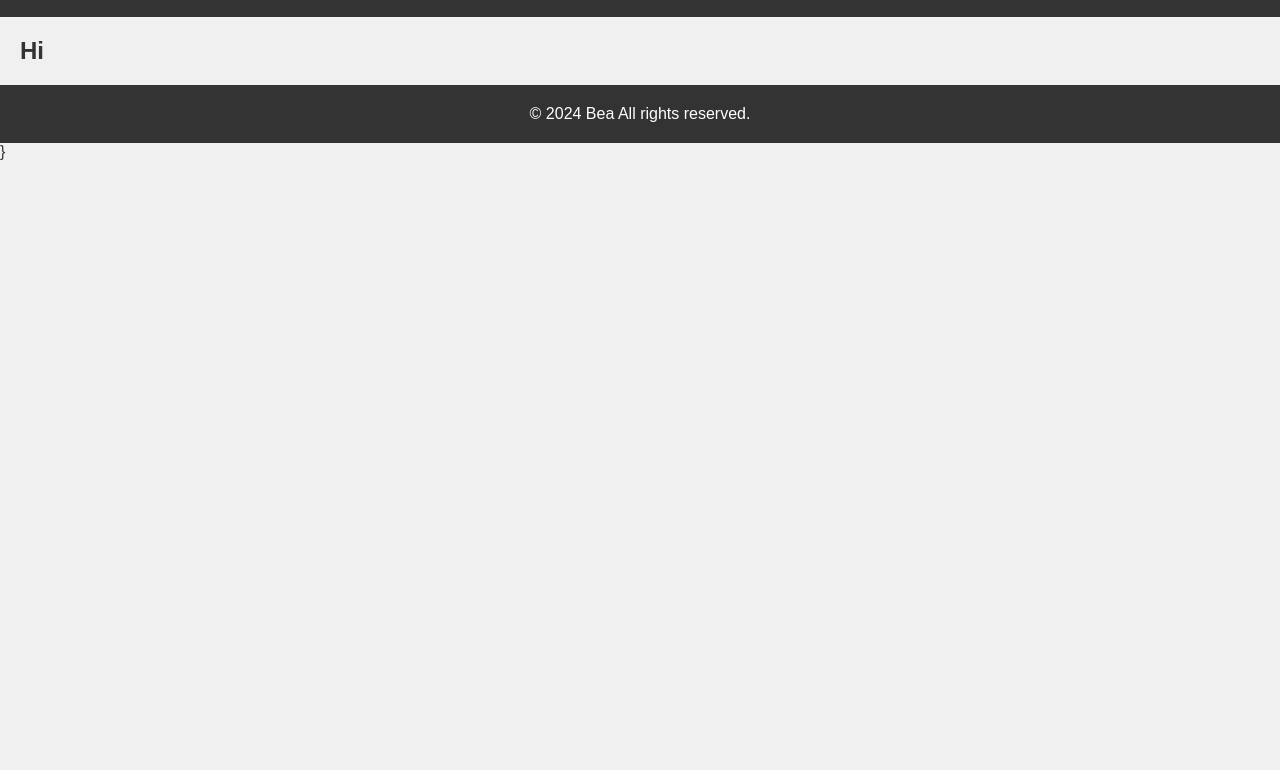
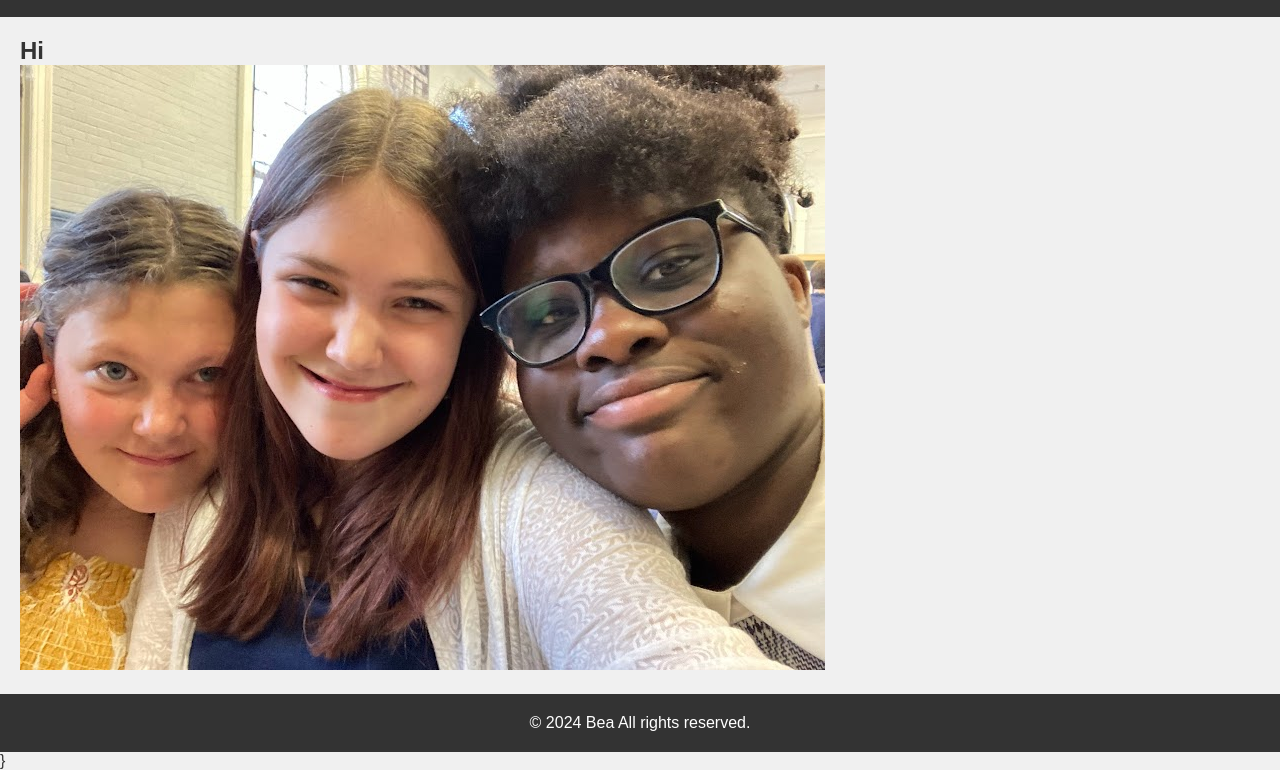
Before and after one commit to sethcwhiting/yearbook, a plain HTML site: page 2024/BeaBergst/index.html in a window 1280 px wide. Shown: the part 60-830 px from the top of the page. Before the commit the page ends 800 px from the top, so only its background shows below. Drawn offline with Linux system fonts and the light colour scheme.

Commit message:
I added a picture

```diff
--- a/2024/BeaBergst/index.html
+++ b/2024/BeaBergst/index.html
@@ -19,6 +19,7 @@
     <!-- Hi there these are the wordle and connections https://www.nytimes.com/games/wordle/index.html https://www.nytimes.com/games/connections -->
     <section>
       <h2>Hi </h2>
+      <img src="/2024/BeaBergst/IMG_5308.jpg"/>
       <p></p>
     </section>
   </main>
```
Also changed, not shown: 2024/BeaBergst/IMG_5308.jpg (added).
